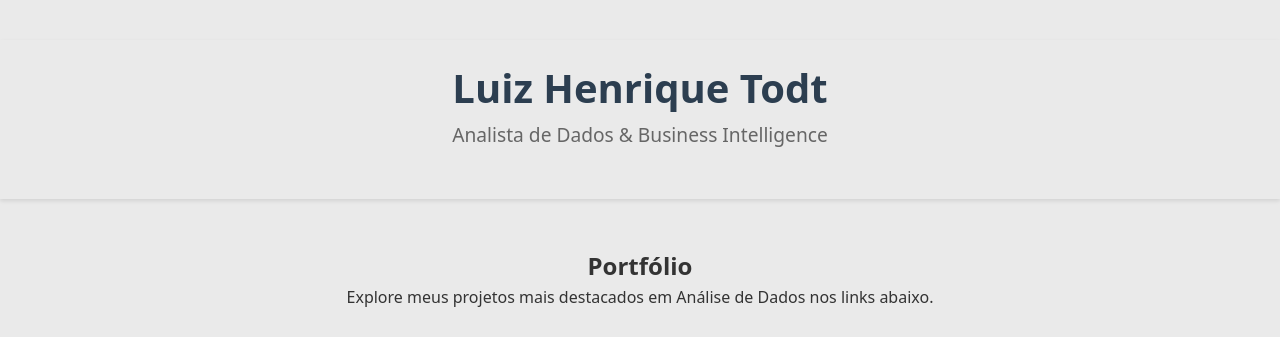
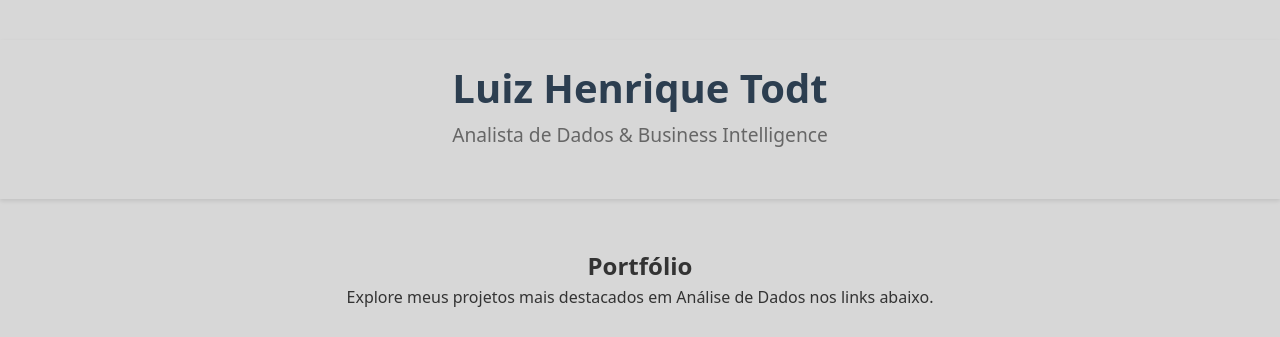
Before and after one commit to henriquetodt/portfolio, a plain HTML site: page index.html in a window 1280 px wide. Shown: the top 337 px of the page. Drawn offline with nearby package versions, Linux system fonts and the light colour scheme.

Commit message:
Add files via upload

```diff
--- a/index.html
+++ b/index.html
@@ -15,14 +15,14 @@
         }
 
         body {
-            background-color: #eaeaea;
+            background-color: #d7d7d7;
             color: #333;
             line-height: 1.6;
         }
 
         .header {
             margin-top: 40px;
-            background-color: #eaeaea;
+            background-color: #d7d7d7;
             padding: 1rem;
             text-align: center;
             box-shadow: 0 2px 4px rgba(0,0,0,0.1);
@@ -145,7 +145,7 @@
             text-align: center;
             margin-top: 0rem;
             padding: 3rem 0;
-            background: #eaeaea;
+            background: #d7d7d7;
         }
 
         @media (max-width: 768px) {
```
